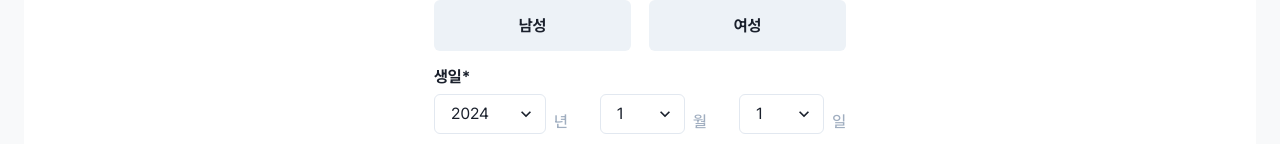
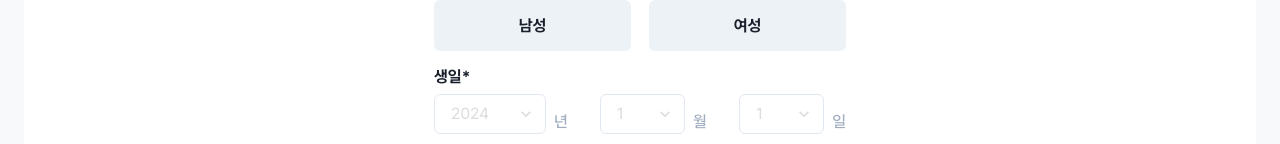
Before and after one commit to DDD-Community/DDD-10-WABLE-WEB, a Next.js app: page /profile/create in a window 1280 px wide. Shown: the part 656-800 px from the top of the page. Built offline with nearby package versions, Linux system fonts and the light colour scheme.

Commit message:
feat: select의 option이 disabled, 즉 placeholder 역할의 option일 때 color를 연하게 설정

```diff
--- a/src/components/pages/profile/components/ProfileBasicInformationForm/index.tsx
+++ b/src/components/pages/profile/components/ProfileBasicInformationForm/index.tsx
@@ -21,6 +21,7 @@ export function ProfileBasicInformationForm() {
     register,
     control,
     formState: { errors },
+    getValues,
   } = useFormContext<ProfileSchema>();
   const { currentDate, years, months, days, handleChangeDate } =
     useHandleBirthDate();
@@ -114,6 +115,7 @@ export function ProfileBasicInformationForm() {
                     },
                   })}
                   defaultValue=""
+                  color={getValues('year') ? 'black' : 'waggle.gray.600'}
                 >
                   <option hidden disabled value="">
                     {currentDate.getFullYear()}
@@ -137,6 +139,7 @@ export function ProfileBasicInformationForm() {
                     },
                   })}
                   defaultValue=""
+                  color={getValues('month') ? 'black' : 'waggle.gray.600'}
                 >
                   <option hidden disabled value="">
                     1
@@ -160,6 +163,7 @@ export function ProfileBasicInformationForm() {
                     },
                   })}
                   defaultValue=""
+                  color={getValues('day') ? 'black' : 'waggle.gray.600'}
                 >
                   <option hidden disabled value="">
                     1
```
